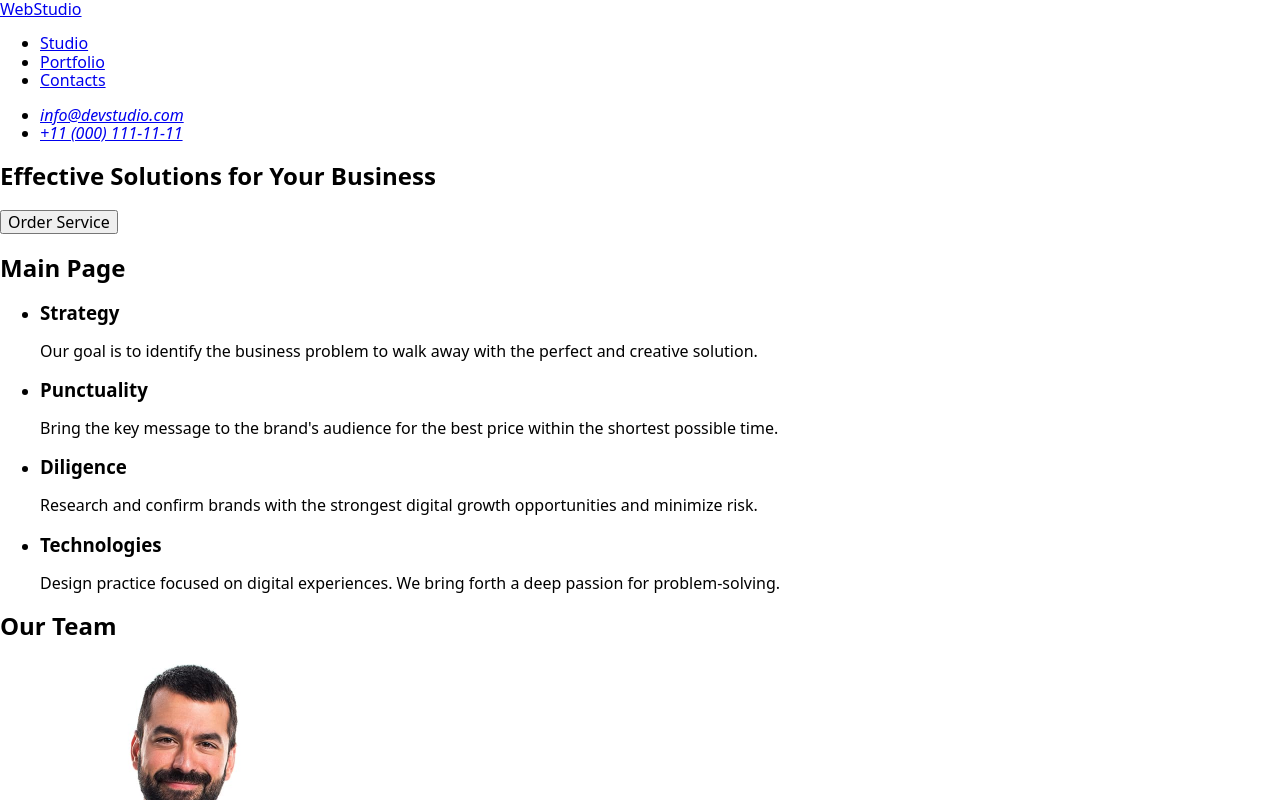
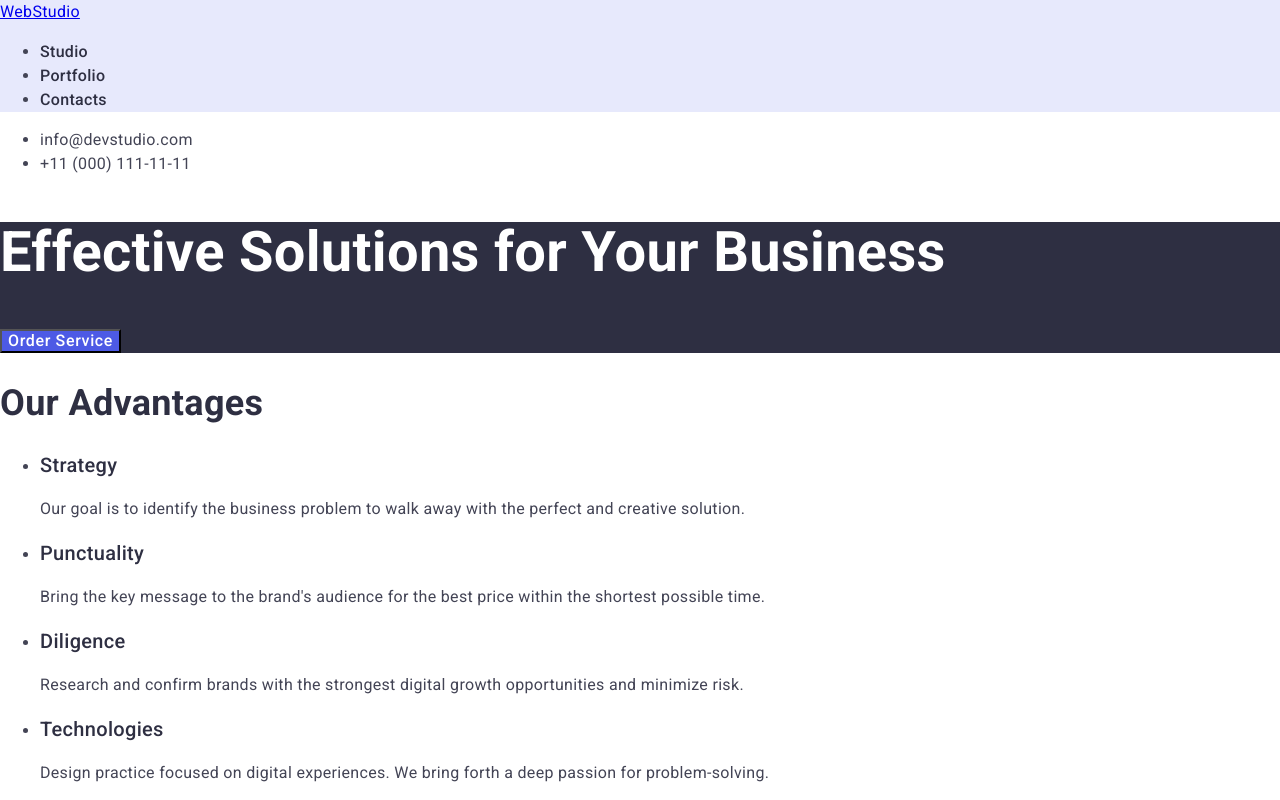
Before and after one commit to Dmitro-1992/goit-markup-hw-02-2025, a plain HTML site: page index.html in a window 1280 px wide. Shown: the top 800 px of the page. Drawn offline with nearby package versions, Linux system fonts and the light colour scheme.

Commit message:
adding styles css

```diff
--- a/css/style.css
+++ b/css/style.css
@@ -1,2 +1,101 @@
 body {
+    font-family: 'Roboto', sans-serif;
+    font-weight: 400;
+    font-size: 16px;
+    line-height: 24px;
+    letter-spacing: 0.02em;
+    background-color: #FFFFFF;
+    color: #434455;
 }
+
+
+ h2, h3 {
+    color: #2E2F42;
+    font-weight: 500;
+    font-size: 20px;
+    line-height: 24px;
+
+}
+
+                                                     /* header */
+.header-nav {
+    background-color: #E7E9FC;
+}
+.nav-link {
+    color: #2E2F42;
+    font-weight: 500;
+    text-decoration: none;
+}
+.nav-link:hover ,
+.nav-link:focus {
+    color: #4D5AE5;
+}
+
+.contacts-link {
+    font-style: normal;
+    color: #434455;
+    text-decoration: none;
+
+}
+.contacts-link:hover ,
+.contacts-link:focus {
+    color: #4D5AE5;
+}
+
+                                                      /* hero */
+
+
+.hero {
+background-color: #2E2F42;}
+
+
+.hero-title {
+    color: #FFFFFF;
+    font-weight: 700;
+    font-size: 56px;
+    line-height: 60px;
+
+}
+
+.hero-button {
+    background-color: #4D5AE5;
+    color: #FFFFFF;
+    font-weight: 500;
+
+    letter-spacing: 0.04em;
+}
+.hero-button:hover,
+.hero-button:focus {
+background-color: #404BBF;
+}
+
+                                                 /* #region our-advantages */
+
+.Our-Advantages-title  {
+    font-weight: 700;
+    font-size: 36px;
+    line-height: 40px;
+}
+                                                /* region team */
+.team {
+    background-color: #F4F4FD}
+.Our-Team {
+    font-weight: 700;
+    font-size: 36px;
+    line-height: 40px;
+}
+                                                 /* region Our Portfolio*/
+
+.Our-Portfolio {
+    font-weight: 700;
+    font-size: 36px;
+    line-height: 40px;
+}
+
+                                                       /* region footer */
+
+.footer {
+background-color: #2E2F42;}
+.footer-text {
+   color: #F4F4FD;
+}
--- a/index.html
+++ b/index.html
@@ -1,39 +1,41 @@
 <!DOCTYPE html>
 <html lang="en">
   <head>
-    <meta charset="UTF-8"/>
-    <meta name="viewport" content="width=device-width, initial-scale=1.0"/>
+    <meta charset="UTF-8">
+    <meta name="viewport" content="width=device-width, initial-scale=1.0">
     <title>WebStudio</title>
      <link rel="preconnect" href="https://fonts.googleapis.com">
      <link rel="preconnect" href="https://fonts.gstatic.com" crossorigin>
      <link href="https://fonts.googleapis.com/css2?family=Raleway:wght@700&family=Roboto:wght@400;500;700&display=swap" rel="stylesheet">
      <link rel="stylesheet" href="https://cdn.jsdelivr.net/npm/modern-normalize@2.0.0/modern-normalize.min.css">
-    <link rel="stylesheet" href="./css/style.css"/>
+    <link rel="stylesheet" href="./css/style.css">
   </head>
   <body>
     <!-- #region header -->
     <header>
- <nav>
+<section class="header-nav">
+   <nav class="nav">
          <a href="./index.html">WebStudio</a>
-    <ul>
+    <ul class="nav-list">
           <li>
-            <a href="Studio">Studio</a>
+            <a href="Studio" class="nav-link">Studio</a>
           </li>
           <li>
-            <a href="Portfolio">Portfolio</a>
+            <a href="Portfolio" class="nav-link">Portfolio</a>
           </li>
           <li>
-            <a href="Contacts">Contacts</a>
+            <a href="Contacts" class="nav-link">Contacts</a>
           </li>
      </ul>
 </nav>
-      <address>
-        <ul>
+</section>
+      <address class="contacts">
+        <ul class="contacts-list">
           <li>
-            <a href="mailto:info@devstudio.com">info@devstudio.com</a>
+            <a href="mailto:info@devstudio.com" class="contacts-link">info@devstudio.com</a>
           </li>
           <li>
-            <a href="tel:+110001111111">+11 (000) 111-11-11</a>
+            <a href="tel:+110001111111" class="contacts-link">+11 (000) 111-11-11</a>
           </li>
         </ul>
       </address>
@@ -43,40 +45,40 @@
   <!-- #region hero -->
    <section class="hero">
 
-       <h1>Effective Solutions for Your Business</h1>
-      <button type="button">Order Service</button>
+       <h1 class="hero-title">Effective Solutions for Your Business</h1>
+      <button type="button" class="hero-button" style="cursor: pointer;">Order Service</button>
 
    </section>
     <!-- #endregion hero -->
 
 
     <!-- #region our-advantages -->
-<section class="our-advantages">
-                <h2>Main Page</h2>
-     <ul>
+<section class="advantages">
+                <h2 class="Our-Advantages-title">Our Advantages</h2>
+     <ul class="advantages-list">
           <li>
-            <h3>Strategy</h3>
+            <h3 class="advantages-title">Strategy</h3>
             <p>
               Our goal is to identify the business problem to walk away with the
               perfect and creative solution.
             </p>
           </li>
           <li>
-            <h3>Punctuality</h3>
+            <h3 class="advantages-title">Punctuality</h3>
             <p>
               Bring the key message to the brand's audience for the best price
               within the shortest possible time.
             </p>
           </li>
           <li>
-            <h3>Diligence</h3>
+            <h3 class="advantages-title">Diligence</h3>
             <p>
               Research and confirm brands with the strongest digital growth
               opportunities and minimize risk.
             </p>
           </li>
           <li>
-            <h3>Technologies</h3>
+            <h3 class="advantages-title">Technologies</h3>
             <p>
               Design practice focused on digital experiences. We bring forth a
               deep passion for problem-solving.
@@ -88,10 +90,10 @@
     <!-- #endregion our-advantages -->
 
 
-   <!-- #region team -->
+   <!-- #region our-team -->
       <section class="team">
-                <h2>Our Team</h2>
-  <ul>
+                <h2 class="Our-Team">Our Team</h2>
+  <ul class="team-list">
       <li>
           <img
             src="./images/our-team/mark_guerrero-1.jpg"
@@ -134,7 +136,7 @@
 
    <!-- #region Our Portfolio -->
       <section>
-       <h2> Our Portfolio</h2>
+       <h2 class="Our-Portfolio"> Our Portfolio</h2>
        <ul>
         <li>
           <img src="./images/our-portfolio/1bankingapp.jpg" alt="banking app" width="360"/>
@@ -172,9 +174,9 @@
 
     </main>
   <!-- #region footer -->
-    <footer>
+    <footer class="footer">
       <a href="./index.html">WebStudio</a>
-      <p>
+      <p class="footer-text">
         Increase the flow of customers and sales for your business with digital
         marketing & growth solutions.
       </p>
@@ -183,3 +185,6 @@
   </body>
 
   </html>
+<link rel="preconnect" href="https://fonts.googleapis.com">
+<link rel="preconnect" href="https://fonts.gstatic.com" crossorigin>
+<link href="https://fonts.googleapis.com/css2?family=Raleway:wght@700&family=Roboto:wght@700&display=swap" rel="stylesheet">
```
